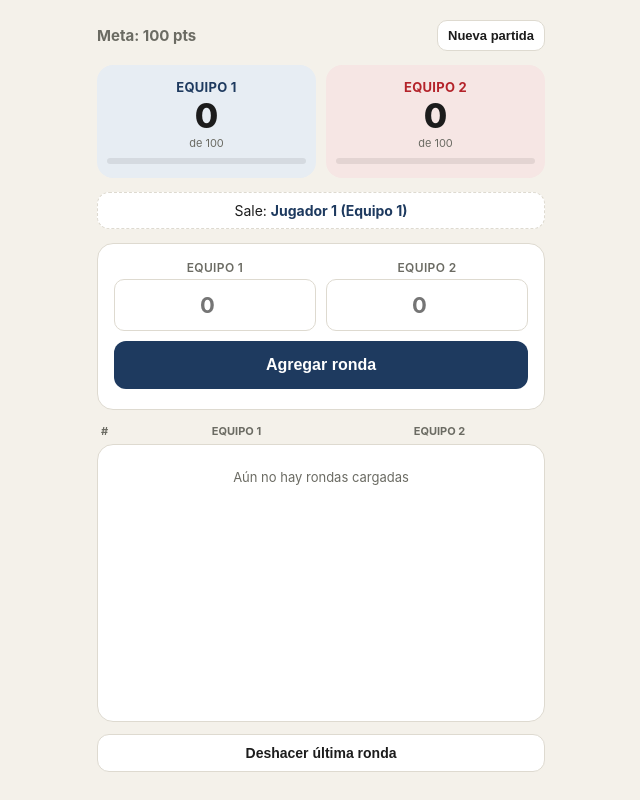
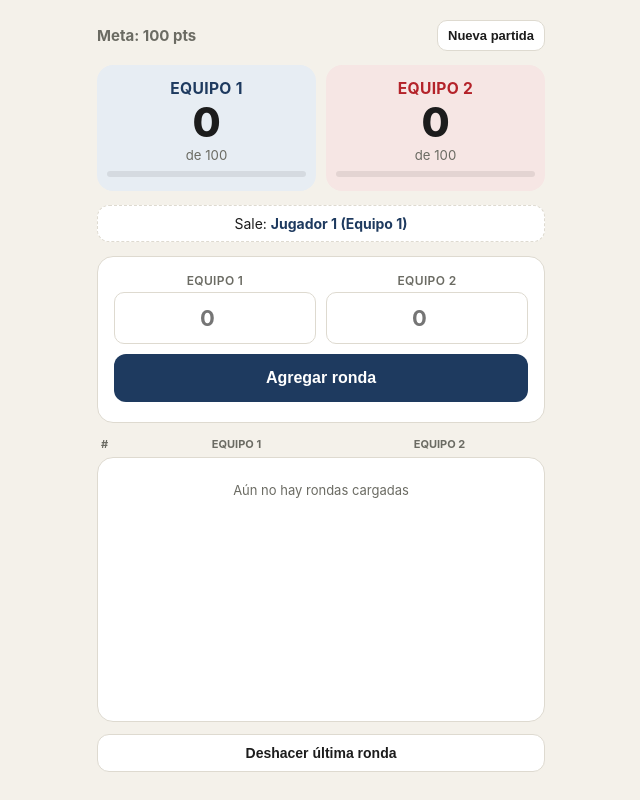
Before and after one commit to javilacaya-ops/domino-score, a plain HTML site: page index.html in a window 1280 px wide. Both pictures are taken after a click on the button "Comenzar partida". Shown: the whole page, without its empty margins (319-959 px from the left). Drawn offline with Linux system fonts and the light colour scheme.

Commit message:
Aumenta 20% la fuente del marcador
Co-Authored-By: Claude Sonnet 5 <noreply@anthropic.com>

```diff
--- a/index.html
+++ b/index.html
@@ -123,11 +123,11 @@
   .team-box { border-radius: var(--radius); padding: 14px 10px; text-align: center; }
   .team-box.a { background: var(--team-a-soft); }
   .team-box.b { background: var(--team-b-soft); }
-  .team-name { font-size: 13px; font-weight: 700; text-transform: uppercase; letter-spacing: .02em; margin-bottom: 2px; }
+  .team-name { font-size: 15.6px; font-weight: 700; text-transform: uppercase; letter-spacing: .02em; margin-bottom: 2px; }
   .team-box.a .team-name { color: var(--team-a); }
   .team-box.b .team-name { color: var(--team-b); }
-  .team-total { font-size: 34px; font-weight: 800; line-height: 1.1; }
-  .team-goal { font-size: 11px; color: var(--muted); margin-top: 2px; }
+  .team-total { font-size: 40.8px; font-weight: 800; line-height: 1.1; }
+  .team-goal { font-size: 13.2px; color: var(--muted); margin-top: 2px; }
   .progress-track { height: 6px; border-radius: 4px; background: rgba(0,0,0,.08); margin-top: 8px; overflow: hidden; }
   .progress-fill { height: 100%; border-radius: 4px; }
   .team-box.a .progress-fill { background: var(--team-a); }
```
